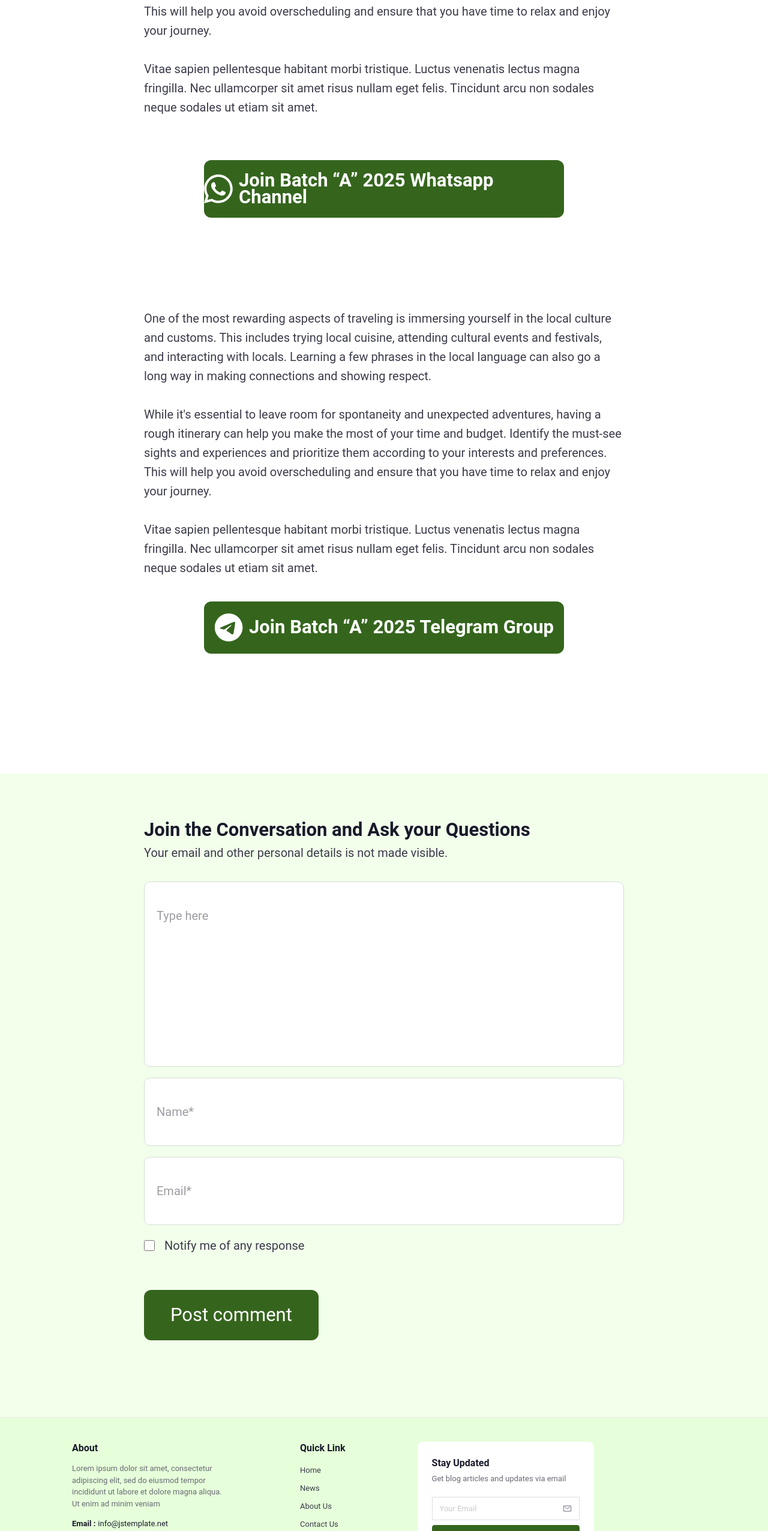
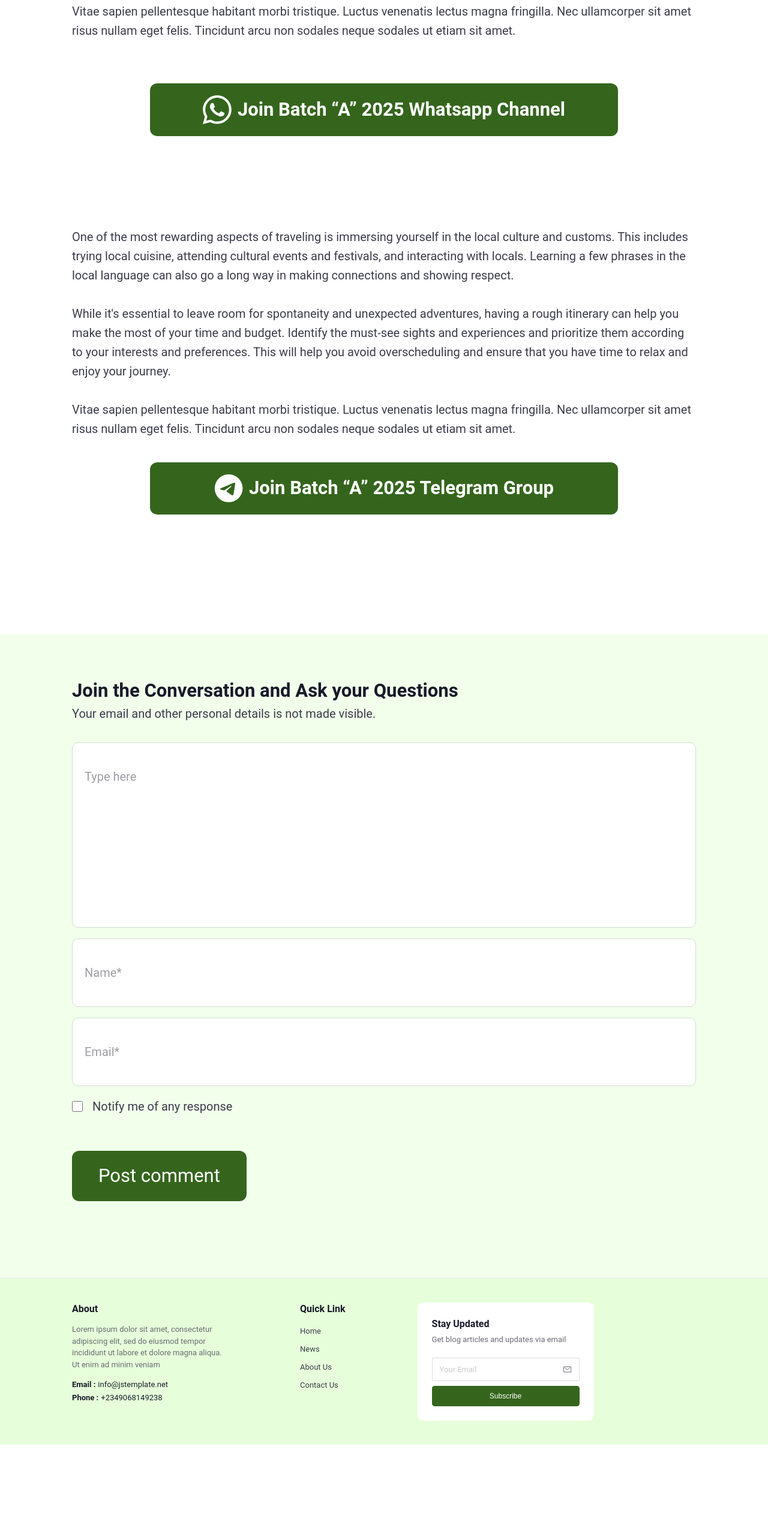
Before and after one commit to HenryAgu/sir-patrick, a React (Vite) app: page /blog/latest in a window 1280 px wide. Shown: the part 1239-3792 px from the top of the page at 60% size. After the commit the page ends 3648 px from the top, so only its background shows below. Built offline with nearby package versions, Linux system fonts and the light colour scheme.

Commit message:
fix: slug page for mobile

```diff
--- a/src/components/Blog/comments.tsx
+++ b/src/components/Blog/comments.tsx
@@ -2,7 +2,7 @@ import CommentForm from "./commentForm"
 
 const Comments = () => {
   return (
-    <section className="mx-auto container w-full font-roboto bg-brand-green-100 pt-10 pb-12 lg:pt-20 lg:pb-24 lg:px-60 px-3.5">
+    <section className="mx-auto container w-full font-roboto bg-brand-green-100 pt-10 pb-12 lg:pt-20 lg:pb-24 lg:px-14 xl:px-30 2xl:px-60 px-3.5">
     <div className="flex flex-col gap-y-1 lg:gap-y-2">
       <p className="text-secondary-800 lg:text-[31px] font-semibold lg:leading-7 text-base">Join the Conversation and Ask your Questions</p>
       <span className="text-secondary-600 text-sm lg:text-xl lg:leading-8 font-normal">Your email and other personal details is not made visible.</span>
--- a/src/routes/blog/$slug.tsx
+++ b/src/routes/blog/$slug.tsx
@@ -12,7 +12,7 @@ function RouteComponent() {
 
   return (
     <main>
-      <div className="min-h-screen mx-auto container w-full lg:px-60 py-10 lg:pb-20 px-3.5 font-roboto">
+      <div className="min-h-screen mx-auto container w-full lg:px-14 xl:px-30 2xl:px-60 py-10 lg:pb-20 px-3.5 font-roboto">
         {/* Header */}
         <section className="flex flex-col gap-y-3.5 lg:gap-y-5">
           <h1 className="font-semibold text-xl leading-7 lg:text-[39px] text-secondary-800 lg:leading-10">
```
